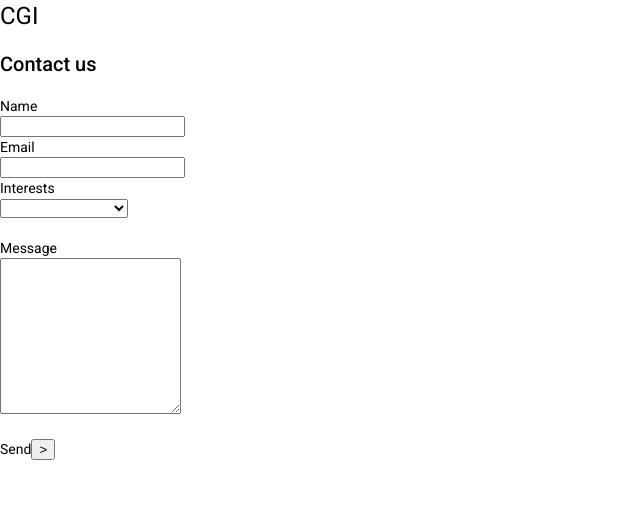
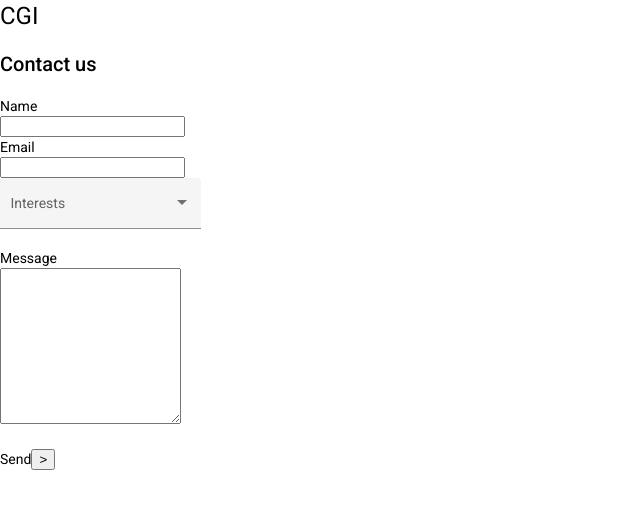
Before and after one commit to roalv7/recrutamento-frontend, an Angular app: page / in a window 1280 px wide. Shown: the top 508 px of the page, without its empty margins (0-640 px from the left). Built offline with nearby package versions, Linux system fonts and the light colour scheme.

Commit message:
Add material select

```diff
--- a/angular.json
+++ b/angular.json
@@ -31,7 +31,7 @@
               "src/assets"
             ],
             "styles": [
-              "./node_modules/@angular/material/prebuilt-themes/purple-green.css",
+              "./node_modules/@angular/material/prebuilt-themes/indigo-pink.css",
               "src/styles.scss"
             ],
             "scripts": []
@@ -100,7 +100,7 @@
               "src/assets"
             ],
             "styles": [
-              "./node_modules/@angular/material/prebuilt-themes/purple-green.css",
+              "./node_modules/@angular/material/prebuilt-themes/indigo-pink.css",
               "src/styles.scss"
             ],
             "scripts": []
--- a/src/app/components/interests-input/interests-input.component.html
+++ b/src/app/components/interests-input/interests-input.component.html
@@ -1,10 +1,17 @@
-<label for="interests">Interests</label><br>
+<!-- <label for="interests">Interests</label><br> -->
 
-<select id="interests">
+<!-- <select id="interests">
     <option value=""></option>
     <option value="Frontend">Frontend</option>
     <option value="Backend">Backend</option>
     <option value="Machine Learning">Machine Learning</option>
     <option value="Data Science">Data Science</option>
 
-</select><br>
+</select><br> -->
+
+<mat-form-field appearance="fill">
+    <mat-label>Interests</mat-label>
+    <mat-select multiple>
+      <mat-option *ngFor="let topping of toppingList" [value]="topping">{{topping}}</mat-option>
+    </mat-select>
+  </mat-form-field>
--- a/src/app/components/interests-input/interests-input.component.ts
+++ b/src/app/components/interests-input/interests-input.component.ts
@@ -1,4 +1,5 @@
 import { Component, OnInit } from '@angular/core';
+import { FormControl } from '@angular/forms';
 
 @Component({
   selector: 'app-interests-input',
@@ -7,6 +8,9 @@ import { Component, OnInit } from '@angular/core';
 })
 export class InterestsInputComponent implements OnInit {
 
+  toppings = new FormControl("BAckend");
+  toppingList: string[] = ['Backend', 'Frontend', 'Machine Learning', 'Data Science'];
+
   constructor() { }
 
   ngOnInit(): void {
--- a/src/app/pages/form-page/form-page.component.scss
+++ b/src/app/pages/form-page/form-page.component.scss
@@ -0,0 +1,3 @@
+// form{
+//     background-color: rgb(11, 207, 54);
+// }
```
Also changed, not shown: src/app/app.module.ts (+5 -2 lines).
